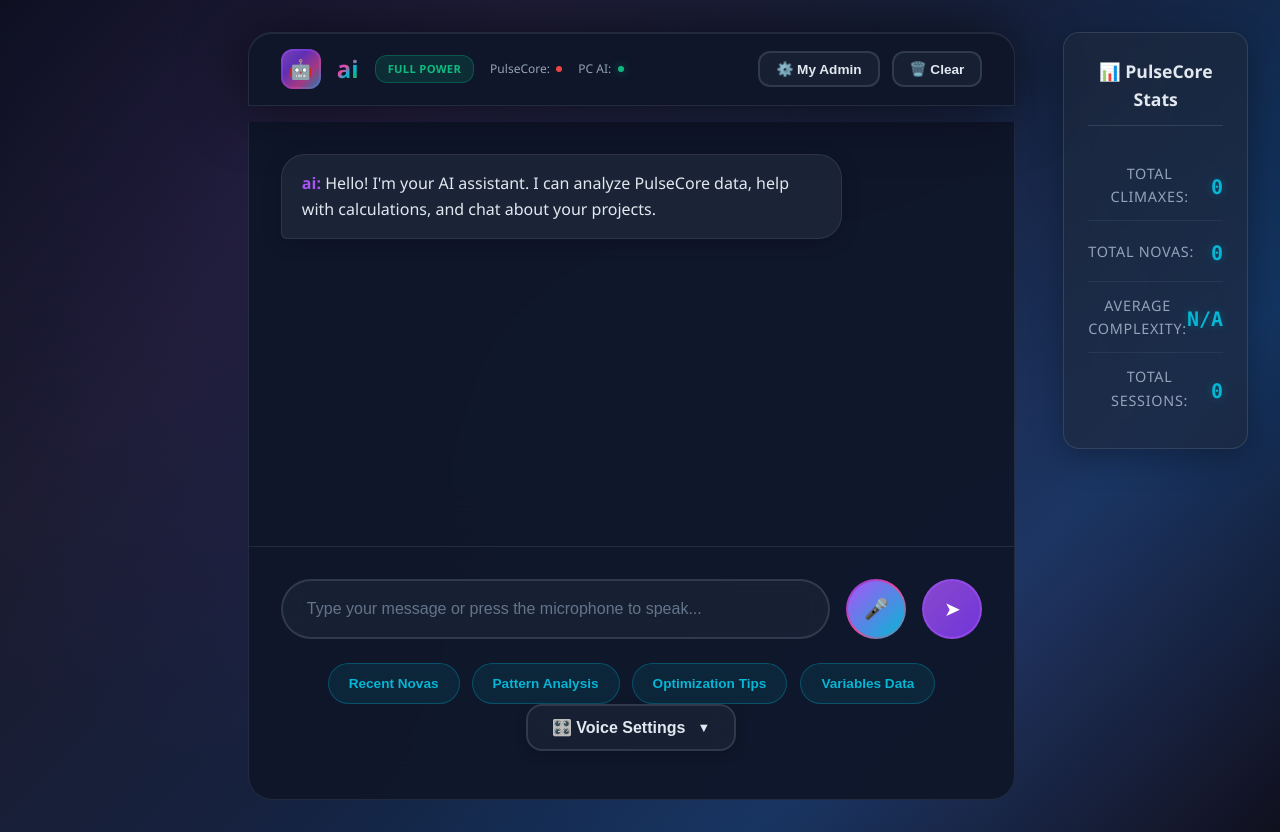
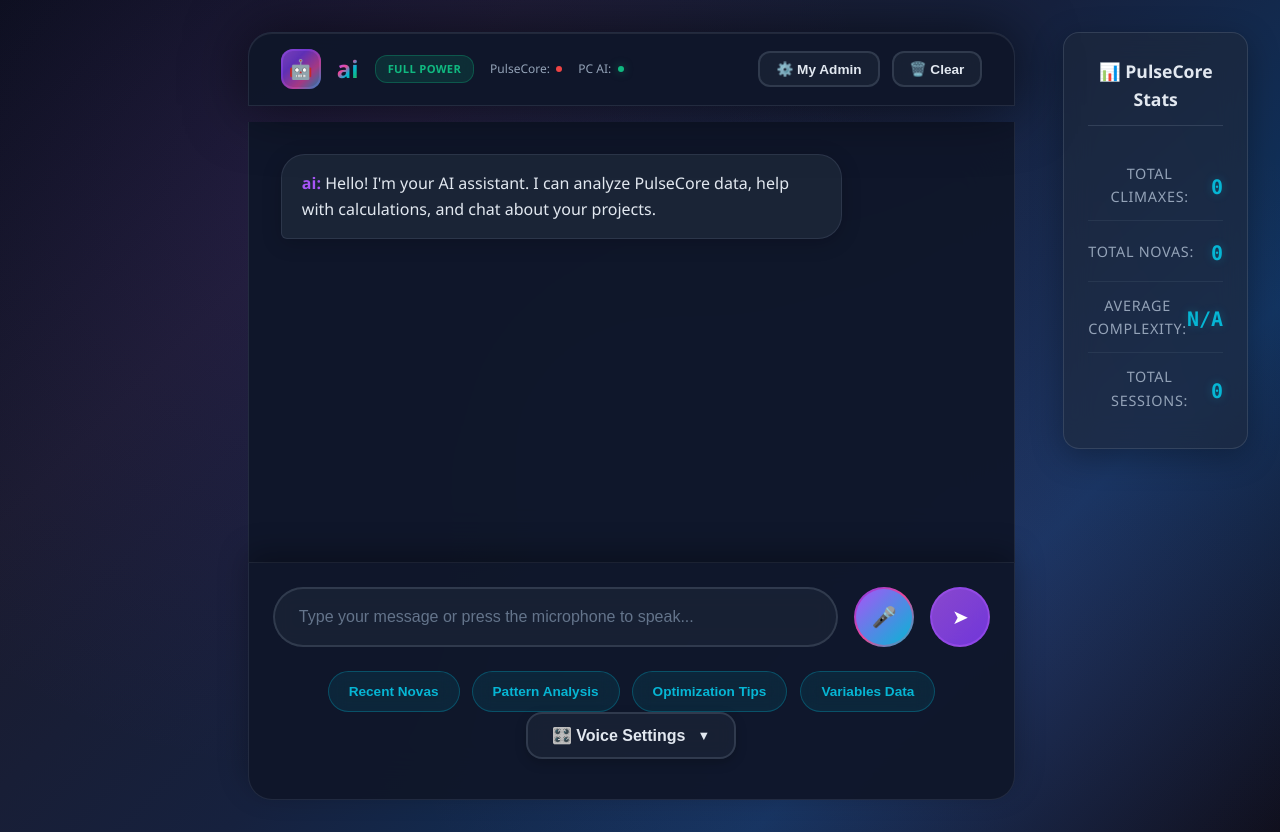
Before and after one commit to CryptvJet/ai, a PHP site: page / in a window 1280 px wide. Run offline with PHP 8.4, Linux system fonts and the light colour scheme; data comes from the database, SQL or seed files in the repository; data that the repository does not hold is empty; some libraries are stand-ins or nearby versions.

Commit message:
no message

```diff
--- a/css/admin.css
+++ b/css/admin.css
@@ -150,11 +150,12 @@ body {
 }
 
 .admin-section {
-    display: none;
+    display: none !important;
+    animation: fadeIn 0.3s ease-in-out;
 }
 
 .admin-section.active {
-    display: block;
+    display: block !important;
 }
 
 .admin-section h2 {
--- a/css/chat.css
+++ b/css/chat.css
@@ -220,11 +220,13 @@ body {
     flex: 1;
     overflow-y: auto;
     padding: 2rem;
+    padding-bottom: 3rem;
     background: rgba(15, 23, 42, 0.95);
     border: 1px solid rgba(148, 163, 184, 0.15);
     border-top: none;
     backdrop-filter: blur(25px);
     scroll-behavior: smooth;
+    max-height: calc(100vh - 200px);
 }
 
 .message {
@@ -277,12 +279,17 @@ body {
 
 /* Input Section */
 .input-section {
+    position: sticky;
+    bottom: 0;
+    z-index: 99;
     background: rgba(15, 23, 42, 0.95);
     border: 1px solid rgba(148, 163, 184, 0.15);
     border-radius: 0 0 1.5rem 1.5rem;
     backdrop-filter: blur(25px);
-    padding: 2rem;
+    padding: 1.5rem;
     border-top: none;
+    margin-top: auto;
+    box-shadow: 0 -10px 30px rgba(0, 0, 0, 0.3);
 }
 
 .stats-card {
@@ -911,6 +918,15 @@ body {
         margin-top: 1rem;
     }
 
+    .input-section {
+        position: fixed;
+        bottom: 0.5rem;
+        left: 0.5rem;
+        right: 0.5rem;
+        margin-top: 0;
+        border-radius: 1rem;
+    }
+
     .quick-actions {
         justify-content: center;
     }
--- a/js/chat.js
+++ b/js/chat.js
@@ -331,6 +331,11 @@ class AIChat {
 
         // Clear input and disable send button temporarily
         input.value = '';
+
+        // Reset input styling in case it was used for voice
+        input.style.fontStyle = 'normal';
+        input.style.color = '#e2e8f0';
+
         const sendBtn = document.getElementById('sendBtn');
         sendBtn.disabled = true;
 
@@ -377,6 +382,8 @@ class AIChat {
             this.addMessage('ai', 'Sorry, I\'m having trouble connecting right now. Please check your connection and try again.');
         } finally {
             sendBtn.disabled = false;
+            // Ensure input focus is maintained for continuous typing
+            input.focus();
         }
     }
 
@@ -395,7 +402,14 @@ class AIChat {
         `;
 
         chatContainer.appendChild(messageDiv);
-        chatContainer.scrollTop = chatContainer.scrollHeight;
+
+        // Smooth scroll to bottom with a slight delay to ensure DOM is updated
+        setTimeout(() => {
+            chatContainer.scrollTo({
+                top: chatContainer.scrollHeight,
+                behavior: 'smooth'
+            });
+        }, 10);
     }
 
     loadVoices() {
```
Also changed, not shown: admin/index.html (+24 -0 lines).
